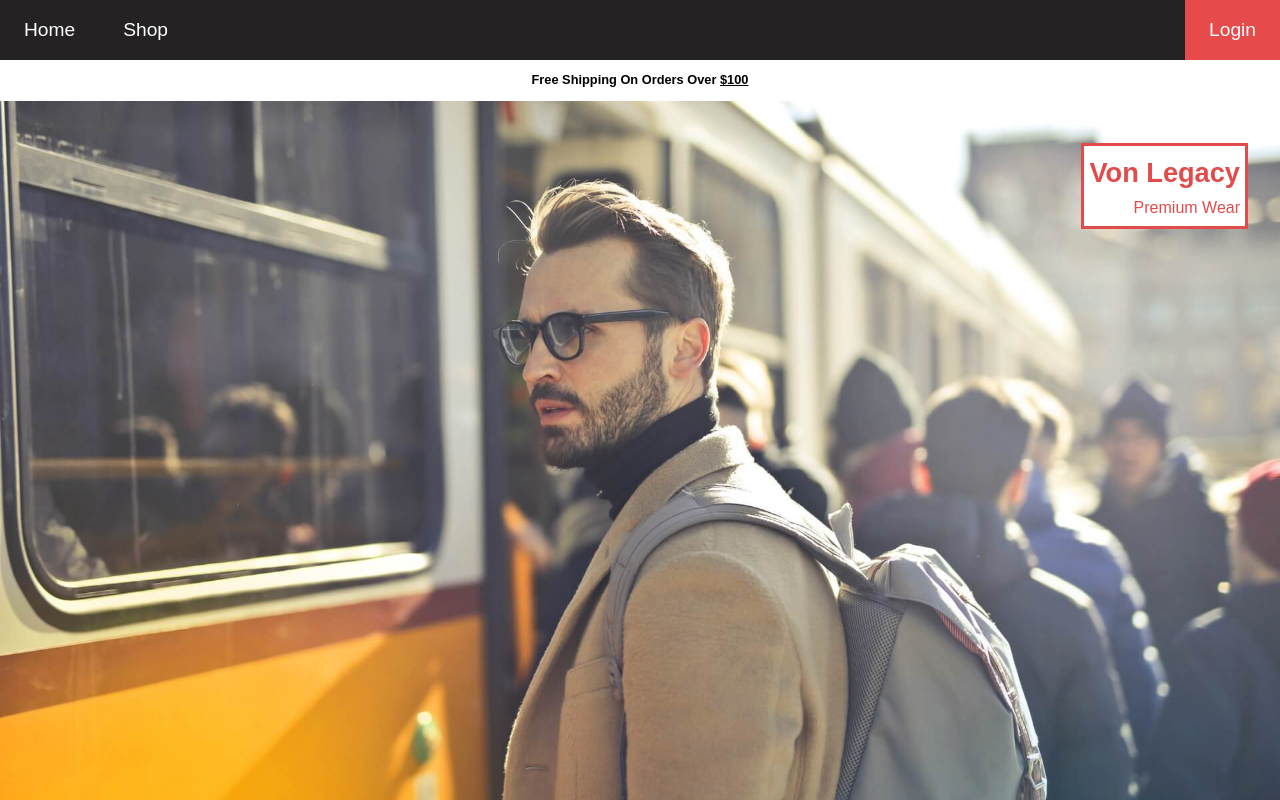
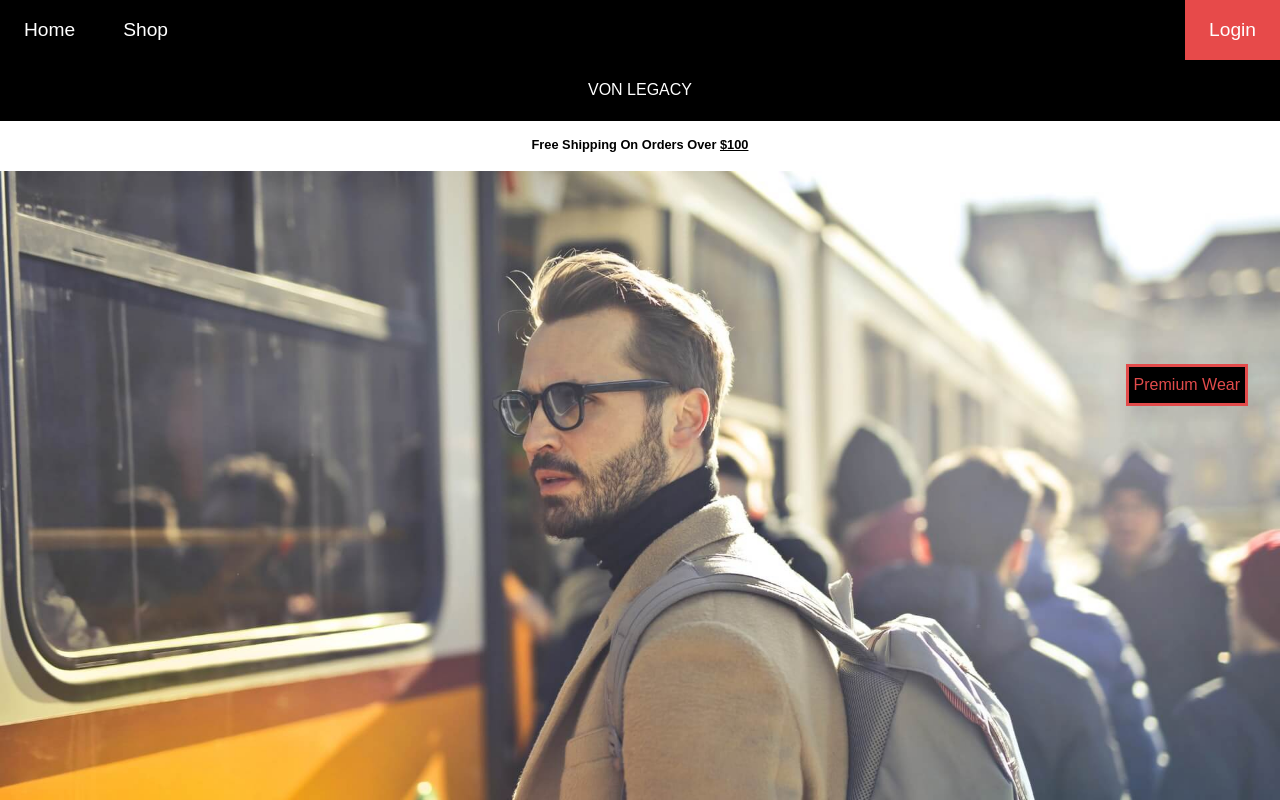
Before and after one commit to VividCoder7777/ChatFormClient, a React (Create React App) app: page / in a window 1280 px wide. Shown: the top 800 px of the page. Built offline with nearby package versions, Linux system fonts and the light colour scheme; no server answers; the HTML template or start-up script is replaced by a standard one.

Commit message:
'script'

```diff
--- a/src/components/home/home.jsx
+++ b/src/components/home/home.jsx
@@ -12,6 +12,9 @@ class Home extends Component {
 	render() {
 		return (
 			<div id="container">
+				<div id="company">
+					<p>VON LEGACY</p>
+				</div>
 				<div id="sales-pitch">
 					<p>
 						Free Shipping On Orders Over <span className="underline">$100</span>
@@ -19,7 +22,6 @@ class Home extends Component {
 				</div>
 				<div id="banner">
 					<div id="banner-text">
-						<h1 id="company-name">Von Legacy</h1>
 						<p>Premium Wear</p>
 					</div>
 					<img src={banner} />
--- a/src/components/home/home.scss
+++ b/src/components/home/home.scss
@@ -13,6 +13,8 @@ $desktop: 450px;
 		text-align: center;
 		font-weight: bold;
 		font-size: 0.8rem;
+		padding-top: 5px;
+		padding-bottom: 5px;
 	}
 
 	#banner {
@@ -25,7 +27,7 @@ $desktop: 450px;
 
 		#banner-text {
 			position: absolute;
-			top: 5%;
+			top: 22.5%;
 			right: 2.5%;
 			text-align: right;
 			font-family: 'Exo', sans-serif;
@@ -34,8 +36,7 @@ $desktop: 450px;
 			box-sizing: border-box;
 			padding: 5px;
 			border: 3px solid rgb(226, 75, 75);
-			background: white;
-			opacity: 1;
+			background: rgb(0, 0, 0);
 			#company-name {
 				font-weight: bold;
 			}
@@ -49,4 +50,17 @@ $desktop: 450px;
 			}
 		}
 	}
+
+	#company {
+		text-align: center;
+		background: black;
+		color: white;
+		padding-top: 5px;
+		padding-bottom: 5px;
+		p {
+			margin: 0;
+			padding: 1rem 0;
+			font-family: 'Exo', sans-serif;
+		}
+	}
 }
--- a/src/components/navigation/navigation.scss
+++ b/src/components/navigation/navigation.scss
@@ -69,7 +69,7 @@ $nav-color: rgb(231, 74, 74);
 }
 
 .black {
-	background: rgb(36, 34, 34);
+	background: black;
 }
 
 #side {
```
